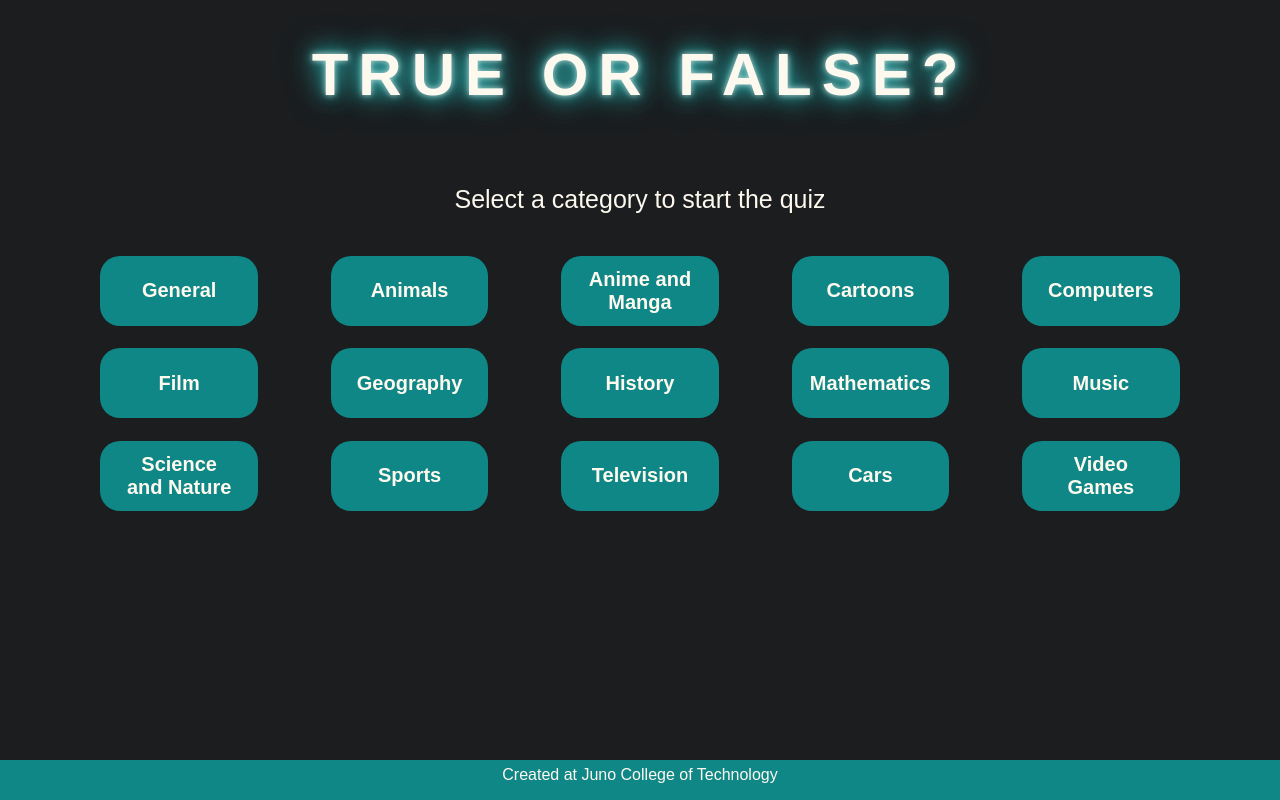
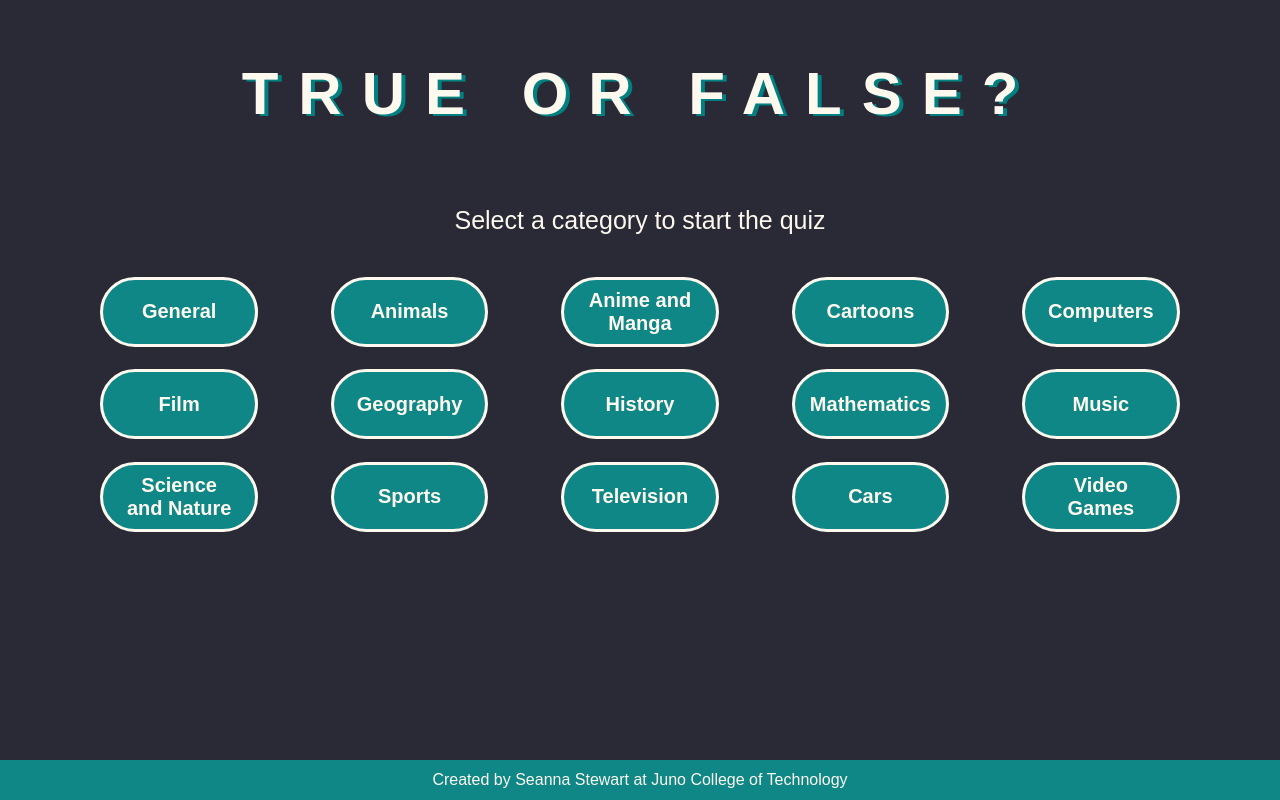
Before and after one commit to seannastewart/SeannaStewartProject3, a React (Create React App) app: page / in a window 1280 px wide. Built offline with nearby package versions, Linux system fonts and the light colour scheme; no server answers; the HTML template or start-up script is replaced by a standard one.

Commit message:
updated styles

```diff
--- a/src/App.css
+++ b/src/App.css
@@ -18,7 +18,7 @@ html { -moz-box-sizing: border-box; -webkit-box-sizing: border-box; box-sizing:
 }
 
 body {
-    background-color: #1b1d1f;
+    background-color: #2a2a36;
     font-family: 'Rajdhani', sans-serif;
 
 }
@@ -36,6 +36,9 @@ header {
     text-align: center;
     height:20vh;
     color: #FEF9EF;
+    display: flex;
+    justify-content: center;
+    align-items: center;
 
 }
 
@@ -47,13 +50,8 @@ button {
 h1 {
     font-size:60px;
     margin-bottom: 1%;
-    letter-spacing: 10px;
-      text-shadow:
-    0 0 6px rgba(202,228,225,0.92),
-    0 0 30px rgba(202,228,225,0.34),
-    0 0 12px rgba(8, 165, 165,0.52),
-    0 0 21px rgba(8, 165, 165,0.92),
-    0 0 34px rgba(8, 165, 165,0.78);
+    letter-spacing: 20px;
+    text-shadow:4px 2px teal;
 }
 
 main  {
@@ -67,7 +65,9 @@ input[type="radio"] {
 
 }
 
-
+.categories {
+    margin-top:4%;
+}
 
 .categories p {
     text-align: center;
@@ -92,19 +92,18 @@ input[type="radio"] {
     background-color: #0f8787;
     padding: 2%;
     width: 14%;
-color: #FEF9EF;
+    color: #FEF9EF;
     text-align: center;
     cursor: pointer;
-    border-radius: 20px;
-    /* border: 3px solid #334182 ; */
+    border-radius: 50px;
+    border: 3px solid #FEF9EF ;
     display: flex;
     align-items: center;
     justify-content: center;
     height:70px;
     font-size: 20px;
     font-weight: bold;
-    /* box-shadow: 0px 0px 15px 2px rgb(254 93 159); */
-    /* box-shadow: 0px 0px 11px 8px rgb(254 93 159 / 50%); */
+    transition: 0.1s ease-in;
 
 }
 
@@ -118,14 +117,15 @@ transform: scale(105%);
 .categories button {
     margin: 2%;
     background-color: #0f8787;
+    border: 3px solid #FEF9EF ;
     padding: 10px 10px;
-    border-radius: 20px;
-    width: 15%;
+    border-radius: 50px;
+    width: 20%;
     text-align: center;
     cursor: pointer;
-    border:none;
     font-size: 30px;
     color: #FEF9EF;
+    transition: 0.1s ease-in;
 }
 
 .categories button:hover {
@@ -143,12 +143,11 @@ transform: scale(105%);
 }
 
 .questionContainer fieldset {
-    box-shadow: 0px 0px 15px 2px #0f8787;
     border-radius: 30px;
     padding:5%;
     width:80%;
     position: relative;
-    background-color: #1b1d1f;;
+    background-color: #2a2a36;
     color: #FEF9EF;
     border:3px solid white;
 }
@@ -188,7 +187,7 @@ transform: scale(105%);
     left:10px;
     top:10px;
     border:none;
-    background-color: #1b1d1f;
+    background-color: #2a2a36;
     cursor:pointer;
     font-size: 30px;
     color:#FEF9EF;
@@ -207,10 +206,9 @@ transform: scale(105%);
 
 }
 .resultContainer {
-    background-color: #1b1d1f;
+    background-color: #2a2a36;
     color: #FEF9EF;
-    box-shadow: 0px 0px 15px 2px #0f8787;
-    border:2px solid #FEF9EF;
+    border:3px solid #FEF9EF;
     border-radius: 20px;
     display: flex;
     flex-direction: column;
@@ -218,6 +216,7 @@ transform: scale(105%);
     justify-content: center;
     width: 50%;
     padding: 5%;
+    margin-bottom: 10%;
 }
 
 .resultContainer p {
@@ -248,9 +247,16 @@ footer {
     padding: 0.5%;
     font-size: 16px;
     height: 5vh;
+    display: flex;
+    align-items: center;
+    justify-content: center;
 }
 
 footer a {
     text-decoration: none;
     color: #FEF9EF;
 }
+
+footer a:hover {
+    text-decoration: underline;
+}
--- a/src/App.js
+++ b/src/App.js
@@ -67,7 +67,7 @@ function App() {
         }
 
       </main>
-      <footer>Created at <a href="https://junocollege.com/">Juno College of Technology</a></footer>
+      <footer> <p>Created by <a href="https://github.com/seannastewart">Seanna Stewart</a> at <a href="https://junocollege.com/" target="_blank" rel="noreferrer"> Juno College of Technology</a></p></footer>
     </div>
   )
 }
```
